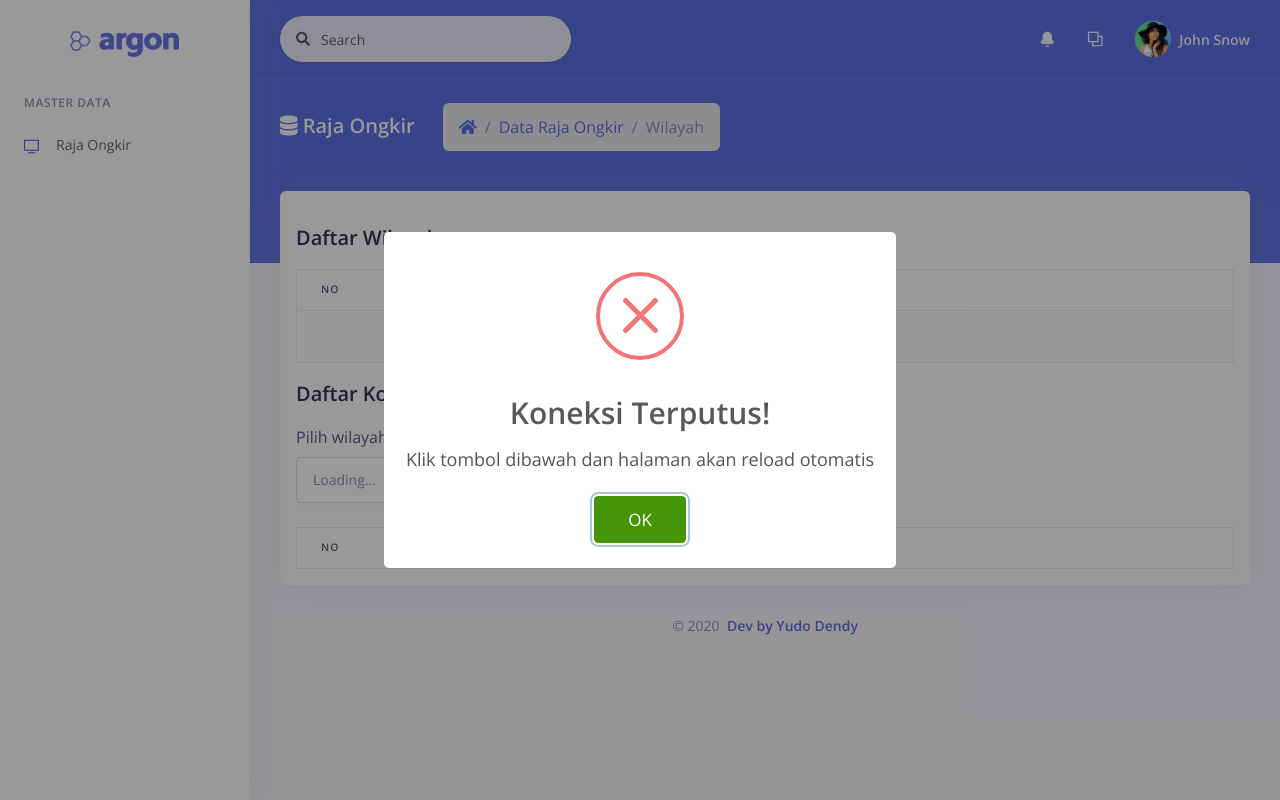
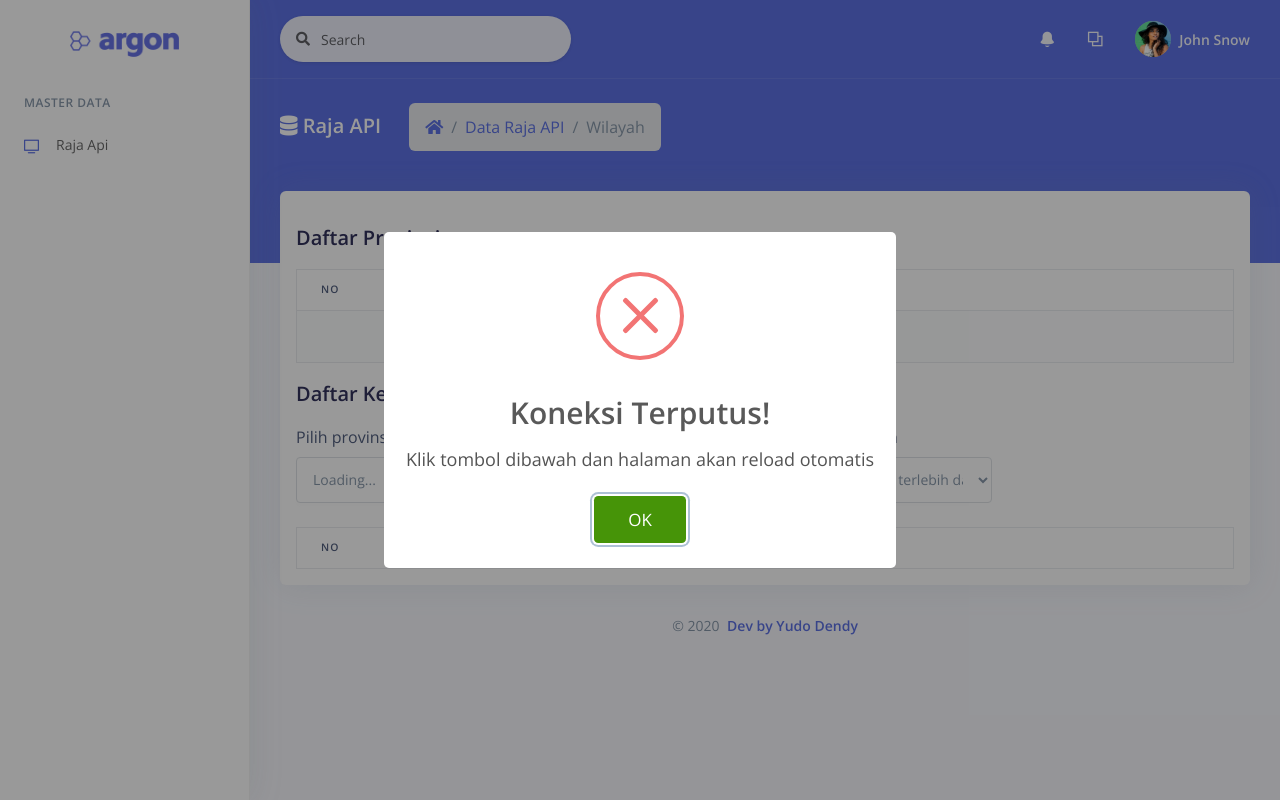
Before and after one commit to yudo23/rajaongkir, a Laravel app: template resources/views/rajaongkir.blade.php in a window 1280 px wide. Run offline with Laravel 8, Linux system fonts and the light colour scheme; the template is opened without the code that fills it, so the values that code supplies are empty; style sheets or scripts are compiled from the project's sources.

Commit message:
Mengubah rajaongkir menjadi rajaapi

```diff
--- a/app/Http/Controllers/RajaOngkirController.php
+++ /dev/null
@@ -1,138 +0,0 @@
-<?php
-
-namespace App\Http\Controllers;
-
-use Illuminate\Http\Request;
-
-class RajaOngkirController extends Controller
-{
-    /**
-     * Display a listing of the resource.
-     *
-     * @return \Illuminate\Http\Response
-     */
-    public function index()
-    {
-        return view('rajaongkir');
-    }
-
-    /**
-     * Show the form for creating a new resource.
-     *
-     * @return \Illuminate\Http\Response
-     */
-    public function create()
-    {
-        //
-    }
-
-    /**
-     * Store a newly created resource in storage.
-     *
-     * @param  \Illuminate\Http\Request  $request
-     * @return \Illuminate\Http\Response
-     */
-    public function store(Request $request)
-    {
-        //
-    }
-
-    /**
-     * Display the specified resource.
-     *
-     * @param  int  $id
-     * @return \Illuminate\Http\Response
-     */
-    public function show($id)
-    {
-        //
-    }
-
-    /**
-     * Show the form for editing the specified resource.
-     *
-     * @param  int  $id
-     * @return \Illuminate\Http\Response
-     */
-    public function edit($id)
-    {
-        //
-    }
-
-    /**
-     * Update the specified resource in storage.
-     *
-     * @param  \Illuminate\Http\Request  $request
-     * @param  int  $id
-     * @return \Illuminate\Http\Response
-     */
-    public function update(Request $request, $id)
-    {
-        //
-    }
-
-    /**
-     * Remove the specified resource from storage.
-     *
-     * @param  int  $id
-     * @return \Illuminate\Http\Response
-     */
-    public function destroy($id)
-    {
-
-    }
-    public function wilayah(){
-        $curl = curl_init();
-        $data_json = [];
-
-        curl_setopt_array($curl, array(
-          CURLOPT_URL => "https://api.rajaongkir.com/starter/province",
-          CURLOPT_RETURNTRANSFER => true,
-          CURLOPT_ENCODING => "",
-          CURLOPT_MAXREDIRS => 10,
-          CURLOPT_TIMEOUT => 30,
-          CURLOPT_HTTP_VERSION => CURL_HTTP_VERSION_1_1,
-          CURLOPT_CUSTOMREQUEST => "GET",
-          CURLOPT_HTTPHEADER => array(
-            "key: b6403a6a525624cae2980106377216c3"
-          ),
-        ));
-
-        $response = curl_exec($curl);
-        $err = curl_error($curl);
-
-        curl_close($curl);
-
-        if ($err) {
-          echo $err;
-        } else {
-            echo $response;
-        }
-    }
-    public function kota(Request $request){
-        $curl = curl_init();
-        curl_setopt_array($curl, array(
-          CURLOPT_URL => "https://api.rajaongkir.com/starter/city?province=".$request->input('id_wilayah'),
-          CURLOPT_RETURNTRANSFER => true,
-          CURLOPT_ENCODING => "",
-          CURLOPT_MAXREDIRS => 10,
-          CURLOPT_TIMEOUT => 30,
-          CURLOPT_HTTP_VERSION => CURL_HTTP_VERSION_1_1,
-          CURLOPT_CUSTOMREQUEST => "GET",
-          CURLOPT_HTTPHEADER => array(
-            "key: b6403a6a525624cae2980106377216c3"
-          ),
-        ));
-
-        $response = curl_exec($curl);
-        $err = curl_error($curl);
-
-        curl_close($curl);
-
-        if ($err) {
-          echo $err;
-        } else {
-          echo $response;
-        }
-    }
-}
--- a/resources/views/rajaongkir.blade.php
+++ b/resources/views/rajaongkir.blade.php
@@ -1,7 +1,7 @@
 <!DOCTYPE html>
 <html>
 <head>
-  @section('title','Raja Ongkir')
+  @section('title','Raja Api')
   @include('templates.head')
 
 </head>
@@ -24,11 +24,11 @@
         <div class="header-body">
           <div class="row align-items-center py-4">
             <div class="col-lg-6 col-7">
-              <h6 class="h2 text-white d-inline-block mb-0"><i class="fa fa-database"></i> Raja Ongkir</h6>
+              <h6 class="h2 text-white d-inline-block mb-0"><i class="fa fa-database"></i> Raja API</h6>
               <nav aria-label="breadcrumb" class="d-none d-md-inline-block ml-md-4">
                 <ol class="breadcrumb breadcrumb-links breadcrumb-dark">
                   <li class="breadcrumb-item"><a href="#"><i class="fas fa-home"></i></a></li>
-                  <li class="breadcrumb-item"><a href="#">Data Raja Ongkir</a></li>
+                  <li class="breadcrumb-item"><a href="#">Data Raja API</a></li>
                   <li class="breadcrumb-item active" aria-current="page">Wilayah</li>
                 </ol>
               </nav>
@@ -46,7 +46,7 @@
           <div class="card px-3 py-3">
             <div class="row mt-3">
               <div class="col-12">
-                <h2>Daftar Wilayah</h2>
+                <h2>Daftar Provinsi</h2>
                 <p class="wilayah"></p>
                 <div class="table-responsive">
                   <table class="table table-striped table-bordered" id="table">
@@ -62,13 +62,33 @@
               </div>
             </div>
             <div class="row mt-3">
-              <div class="col-6">
-                <h2>Daftar Kota/Kabupaten</h2>
-                <p class="wilayah-kota"></p>
+              <div class="col-12">
+                <h2>Daftar Kelurahan</h2>
+                <p class="wilayah-kelurahan"></p>
+              </div>
+            </div>
+            <div class="row">
+              <div class="col-3">
                 <div class="form-group">
-                  <label>Pilih wilayah</label>
+                  <label>Pilih provinsi</label>
                   <select class="form-control select-wilayah">
 
+                  </select>
+                </div>
+              </div>
+              <div class="col-3">
+                <div class="form-group">
+                  <label>Pilih kota/kabupaten</label>
+                  <select class="form-control select-kota">
+                   <option selected disabled>--Pilih provinsi terlebih dahulu--</option>
+                  </select>
+                </div>
+              </div>
+              <div class="col-3">
+                <div class="form-group">
+                  <label>Pilih kecamatan</label>
+                  <select class="form-control select-kecamatan">
+                    <option selected disabled>--Pilih kota/kab terlebih dahulu--</option>
                   </select>
                 </div>
               </div>
@@ -76,12 +96,12 @@
             <div class="row">
               <div class="col-12">
                 <div class="table-responsive">
-                  <table class="table table-striped table-bordered" id="table-kota">
+                  <table class="table table-striped table-bordered" id="table-kelurahan">
                     <thead>
                       <th>No</th>
-                      <th>Kota/Kabupaten</th>
+                      <th>Kelurahan</th>
                     </thead>
-                    <tbody id="tbody-kota">
+                    <tbody id="tbody-kelurahan">
 
                     </tbody>
                   </table>
@@ -109,18 +129,42 @@
       $(document).on('change','.select-wilayah',function(){
         let val = $(this).val();
         if(val == ""){
-          $('.wilayah-kota').html('')
-          $('#tbody-kota').html('<tr><td colspan="2" class="text-center">Pilih wilayah terlebih dahulu</td></tr>')
+          let option_kota = '<option value="" selected>--Pilih provinsi terlebih dahulu--</option>';
+          let option_kecamatan = '<option value="" selected>--Pilih kota/kab terlebih dahulu--</option>';
+          $('.wilayah-kelurahan').html('');
+          $('.select-kota').html(option_kota);
+          $('.select-kecamatan').html(option_kecamatan);
         }
         else{
           load_kota(val);
+        }
+      })
+      $(document).on('change','.select-kota',function(){
+        let val = $(this).val();
+        if(val == ""){
+          let option_kelurahan = '<option value="" selected>--Pilih kota terlebih dahulu--</option>';
+          $('.wilayah-kelurahan').html('');
+          $('.select-kelurahan').html(option_kelurahan);
+        }
+        else{
+          load_kecamatan(val);
+        }
+      })
+      $(document).on('change','.select-kecamatan',function(){
+        let val = $(this).val();
+        if(val == ""){
+          let html = '<tr><td colspan="2" class="text-center">Pilih kecamatan terlebih dahulu</td></tr>';
+          $('#tbody-kelurahan').html(html);
+        }
+        else{
+          load_kelurahan(val);
         }
       })
     })
 
     function load_wilayah(){
       $.ajax({
-        url : base_url + 'rajaongkir/wilayah',
+        url : base_url + 'rajaapi/provinsi',
         method : "GET",
         dataType : "JSON",
         beforeSend : function(){
@@ -130,19 +174,95 @@
         success : function(resp){
             console.log(resp);
             let html = "";
-            if(resp.rajaongkir.status["code"] == 200){
-              $.each(resp.rajaongkir.results,function(index,element){
+            if(resp["code"] == 200){
+              $.each(resp.data,function(index,element){
                 html += '<tr>'+
                           '<td>'+(index+1)+'</td>'+
-                          '<td>'+element["province"]+'</td>'+
+                          '<td>'+element["name"]+'</td>'+
                         '</tr>';
               })
 
               $('#tbody').html(html);
-              $('.wilayah').html(" Ditemukan "+resp.rajaongkir.results.length+' wilayah rajaongkir')
+              $('.wilayah').html(" Ditemukan "+resp.data.length+' wilayah rajapi')
             }
             else{
-              alert(resp.rajaongkir.status["description"]);
+              alert(resp.data);
+            }
+
+
+        },
+        error : function(){
+          swal({
+            title: "Koneksi Terputus!",
+            type: "error",
+            text: "Klik tombol dibawah dan halaman akan reload otomatis",
+            confirmButtonColor: "#469408",
+          })
+          .then((value) => {
+            // location.reload();
+          })
+        }
+      })
+    }
+    function load_select_wilayah(){
+      $.ajax({
+        url : base_url + 'rajaapi/provinsi',
+        method : "GET",
+        dataType : "JSON",
+        beforeSend : function(){
+          let html = '<option disabled="true" selected>Loading...</option>';
+          $('.select-wilayah').html(html);
+        },
+        success : function(resp){
+            console.log(resp);
+            let html = "";
+            if(resp.code == 200){
+              let html = '<option value="" selected>--Pilih wilayah--</option>';
+              $.each(resp.data,function(index,element){
+                html += '<option value="'+element["id"]+'">'+element["name"]+'</option>';
+              })
+
+              $('.select-wilayah').html(html);
+            }
+            else{
+              alert(resp.data);
+            }
+        },
+        error : function(){
+          swal({
+            title: "Koneksi Terputus!",
+            type: "error",
+            text: "Klik tombol dibawah dan halaman akan reload otomatis",
+            confirmButtonColor: "#469408",
+          })
+          .then((value) => {
+            location.reload();
+          })
+        }
+      })
+    }
+    function load_kota(id_provinsi){
+      $.ajax({
+        url : base_url + 'rajaapi/kota?id_provinsi='+id_provinsi,
+        method : "GET",
+        dataType : "JSON",
+        beforeSend : function(){
+          $('.select-kota').attr('disabled',true);
+          $('.select-kota').html("<option selected>Loading...</option>");
+        },
+        success : function(resp){
+            $('.select-kota').removeAttr('disabled');
+
+            console.log(resp);
+            if(resp.code == 200){
+              let html = '<option value="" selected>--Pilih kota--</option>';
+              $.each(resp.data,function(index,element){
+                html += '<option value="'+element["id"]+'">'+element["name"]+'</option>';
+              })
+              $('.select-kota').html(html);
+            }
+            else{
+              alert(resp.data);
             }
 
 
@@ -160,28 +280,30 @@
         }
       })
     }
-    function load_select_wilayah(){
+    function load_kecamatan(id_kota){
       $.ajax({
-        url : base_url + 'rajaongkir/wilayah',
+        url : base_url + 'rajaapi/kecamatan?id_kota='+id_kota,
         method : "GET",
         dataType : "JSON",
         beforeSend : function(){
-          let html = '<option disabled="true" selected>Loading...</option>';
-          $('.select-wilayah').html(html);
+          $('.select-kecamatan').attr('disabled',true);
+          $('.select-kecamatan').html("<option selected>Loading...</option>");
         },
         success : function(resp){
+            $('.select-kecamatan').removeAttr('disabled');
+
             console.log(resp);
-            let html = "";
-            if(resp.rajaongkir.status["code"] == 200){
-              let html = '<option value="" selected>--Pilih wilayah--</option>';
-              $.each(resp.rajaongkir.results,function(index,element){
-                html += '<option value="'+element["province_id"]+'">'+element["province"]+'</option>';
+            if(resp.code == 200){
+              let html = "";
+              html = '<option selected>--Pilih kecamatan--</option>';
+              $.each(resp.data,function(index,element){
+                html += '<option value="'+element["id"]+'">'+element["name"]+'</option>';
               })
 
-              $('.select-wilayah').html(html);
+              $('.select-kecamatan').html(html);
             }
             else{
-              alert(resp.rajaongkir.status["description"]);
+              alert(resp.data);
             }
 
 
@@ -199,30 +321,32 @@
         }
       })
     }
-    function load_kota(id_wilayah){
+    function load_kelurahan(id_kecamatan){
       $.ajax({
-        url : base_url + 'rajaongkir/kota?id_wilayah='+id_wilayah,
+        url : base_url + 'rajaapi/kelurahan?id_kecamatan='+id_kecamatan,
         method : "GET",
         dataType : "JSON",
         beforeSend : function(){
-          $('#tbody-kota').html('<tr><td colspan="2" class="text-center">Loading...</td></tr>')
+          let html = '<tr><td colspan="2" class="text-center">Loading....</td></tr>';
+          $('#tbody-kelurahan').html(html);
         },
         success : function(resp){
+
             console.log(resp);
             let html = "";
-            if(resp.rajaongkir.status["code"] == 200){
-              $.each(resp.rajaongkir.results,function(index,element){
+            if(resp["code"] == 200){
+              $.each(resp.data,function(index,element){
                 html += '<tr>'+
                           '<td>'+(index+1)+'</td>'+
-                          '<td>'+element["type"]+" "+element["city_name"]+'</td>'+
+                          '<td>'+element["name"]+'</td>'+
                         '</tr>';
               })
 
-              $('#tbody-kota').html(html);
-              $('.wilayah-kota').html(" Ditemukan "+resp.rajaongkir.results.length+' kota/kabupaten rajaongkir')
+              $('#tbody-kelurahan').html(html);
+              $('.wilayah-kelurahan').html(" Ditemukan "+resp.data.length+' kelurahan rajapi')
             }
             else{
-              alert(resp.rajaongkir.status["description"]);
+              alert(resp.data);
             }
 
 
--- a/resources/views/templates/sidebar.blade.php
+++ b/resources/views/templates/sidebar.blade.php
@@ -18,7 +18,7 @@
           <li class="nav-item">
             <a class="nav-link" href="{{url('/')}}" >
               <i class="ni ni-tv-2 text-primary"></i>
-              <span class="nav-link-text">Raja Ongkir</span>
+              <span class="nav-link-text">Raja Api</span>
             </a>
           </li>
         </ul>
--- a/routes/web.php
+++ b/routes/web.php
@@ -17,7 +17,13 @@
 //     return view('welcome');
 // });
 
-Route::get('/','RajaOngkirController@index');
+Route::get('/','RajaApiController@index');
 
-Route::get('/rajaongkir/wilayah','RajaOngkirController@wilayah');
-Route::get('/rajaongkir/kota','RajaOngkirController@kota');
+// Route::get('/rajaongkir/wilayah','RajaOngkirController@wilayah');
+// Route::get('/rajaongkir/kota','RajaOngkirController@kota');
+
+
+Route::get('/rajaapi/provinsi','RajaApiController@rajaapi_get_provinsi');
+Route::get('/rajaapi/kota','RajaApiController@rajaapi_get_kota');
+Route::get('/rajaapi/kecamatan','RajaApiController@rajaapi_get_kecamatan');
+Route::get('/rajaapi/kelurahan','RajaApiController@rajaapi_get_kelurahan');
```
